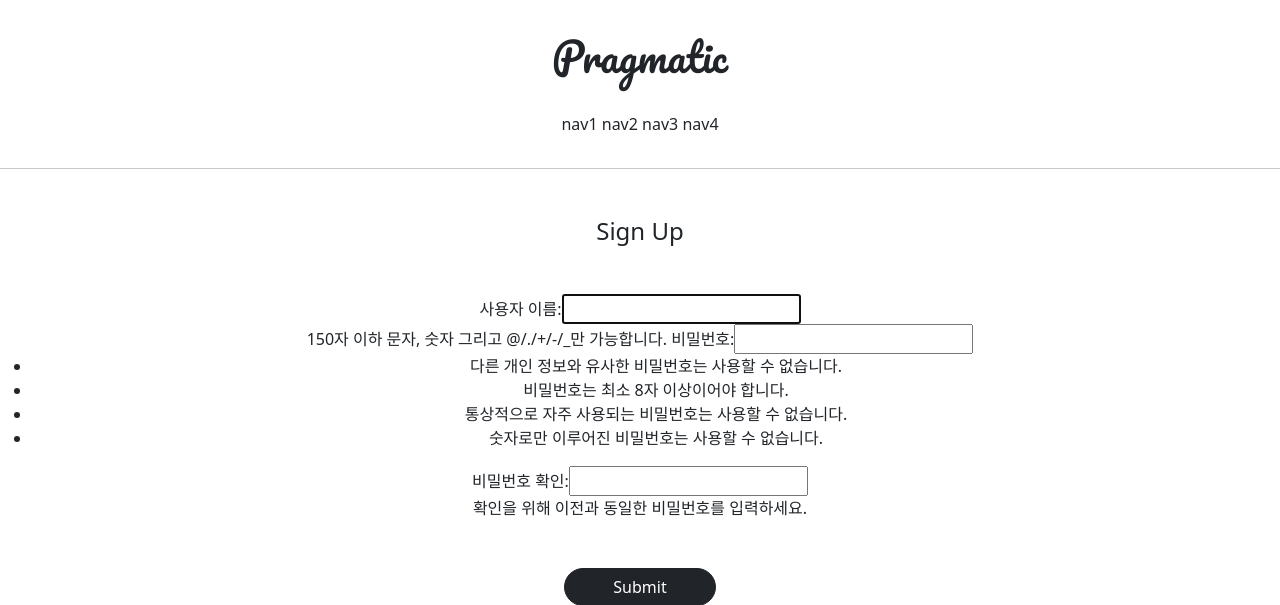
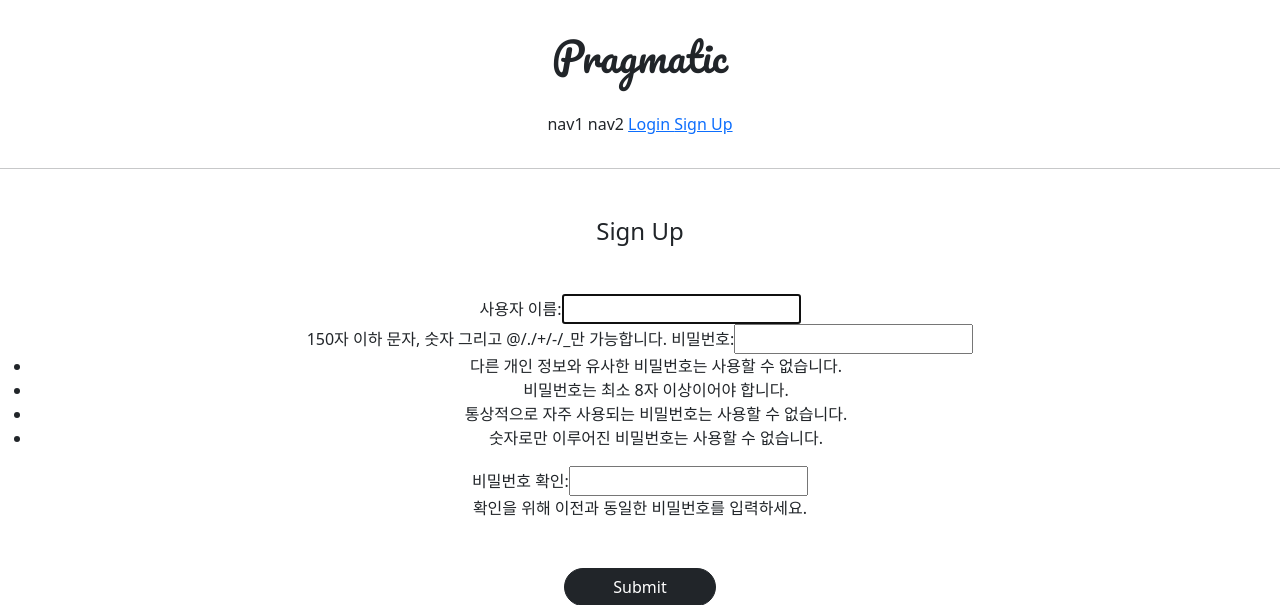
Before and after one commit to go-tech01/gis_4ban_1, a Django app: page /accounts/create/ in a window 1280 px wide. Shown: the top 605 px of the page. Run offline with Django 3.2, Linux system fonts and the light colour scheme; parts of the project's set-up code (start-up, migrations or seed data) failed here and were passed over.

Commit message:
7/14 4ban class commit 3

```diff
--- a/accountapp/urls.py
+++ b/accountapp/urls.py
@@ -12,8 +12,8 @@ urlpatterns = [
 
     # path('login/', LoginView.as_view(templates_name='accountapp/login.html'),
     #      name='login'),
-    path('login',LoginView.as_view(template_name='accountapp/login.html'),name='login'),
-    path('logout', LogoutView.as_view(), name='logout'),
+    path('login/',LoginView.as_view(template_name='accountapp/login.html'),name='login'),
+    path('logout/', LogoutView.as_view(), name='logout'),
 
     # name 설정도 주소를 일일이 쓰기 힘드기 때문에 설정
     path('create/', AccountCreateView.as_view(), name='create')
--- a/templates/header.html
+++ b/templates/header.html
@@ -8,8 +8,24 @@
     <div class="pragmatic_header_button">
         <span>nav1</span>
         <span>nav2</span>
-        <span>nav3</span>
-        <span>nav4</span>
+        {% if not user.is_authenticated %}     {# 로그인 여부 #}
+        <span>
+            <a href="{% url 'accountapp:login' %}">
+                Login
+            </a>
+        </span>
+        <span>
+            <a href="{% url 'accountapp:create' %}">
+                Sign Up
+            </a>
+        </span>
+        {% else %}
+        <span>
+            <a href="{% url 'accountapp:logout' %}">
+                LogOut
+            </a>
+        </span>
+        {% endif %}
     </div>
 
 </div>
```
